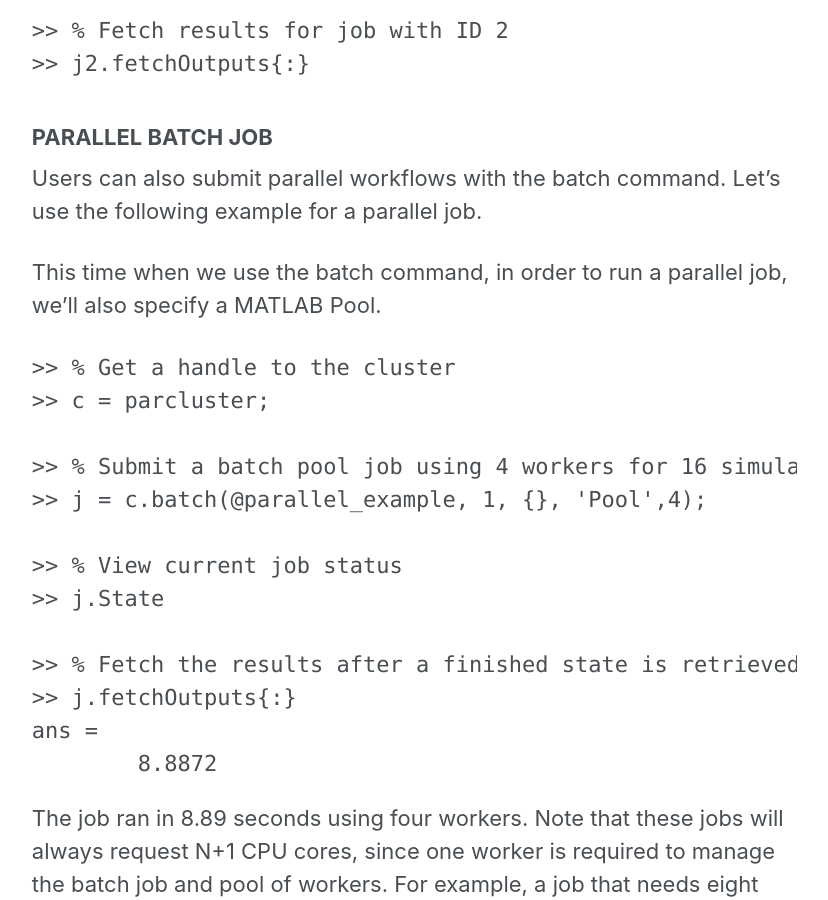
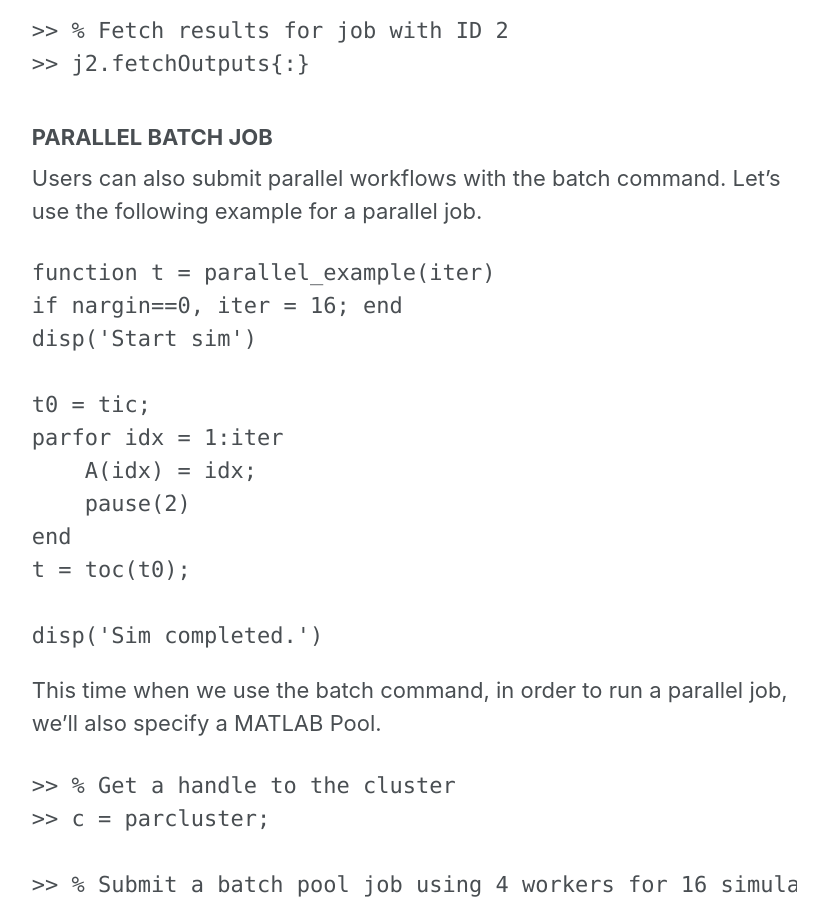
Before and after one commit to JingchaoZhang/JingchaoZhang.github.io, a Jekyll site: the page built from _posts/2019-08-06-MATLAB Parallel Server.md, in a window 1280 px wide and 900 px high, scrolled down 4211 px. Shown: the whole window, without its empty margins (252-1080 px from the left). Built offline with Jekyll 4.4.1, drawn with Linux system fonts in a browser that asks for light colours.

Commit message:
Update 2019-08-06-MATLAB Parallel Server.md

````diff
--- a/_posts/2019-08-06-MATLAB Parallel Server.md
+++ b/_posts/2019-08-06-MATLAB Parallel Server.md
@@ -127,6 +127,21 @@
 ### PARALLEL BATCH JOB
 Users can also submit parallel workflows with the batch command.  Let’s use the following example for a parallel job.
 
+```Matlab
+function t = parallel_example(iter)
+if nargin==0, iter = 16; end
+disp('Start sim')
+
+t0 = tic;
+parfor idx = 1:iter
+    A(idx) = idx;
+    pause(2)
+end
+t = toc(t0);
+
+disp('Sim completed.')
+```
+
 This time when we use the batch command, in order to run a parallel job, we’ll also specify a MATLAB Pool.
 ```Matlab
 >> % Get a handle to the cluster
````
